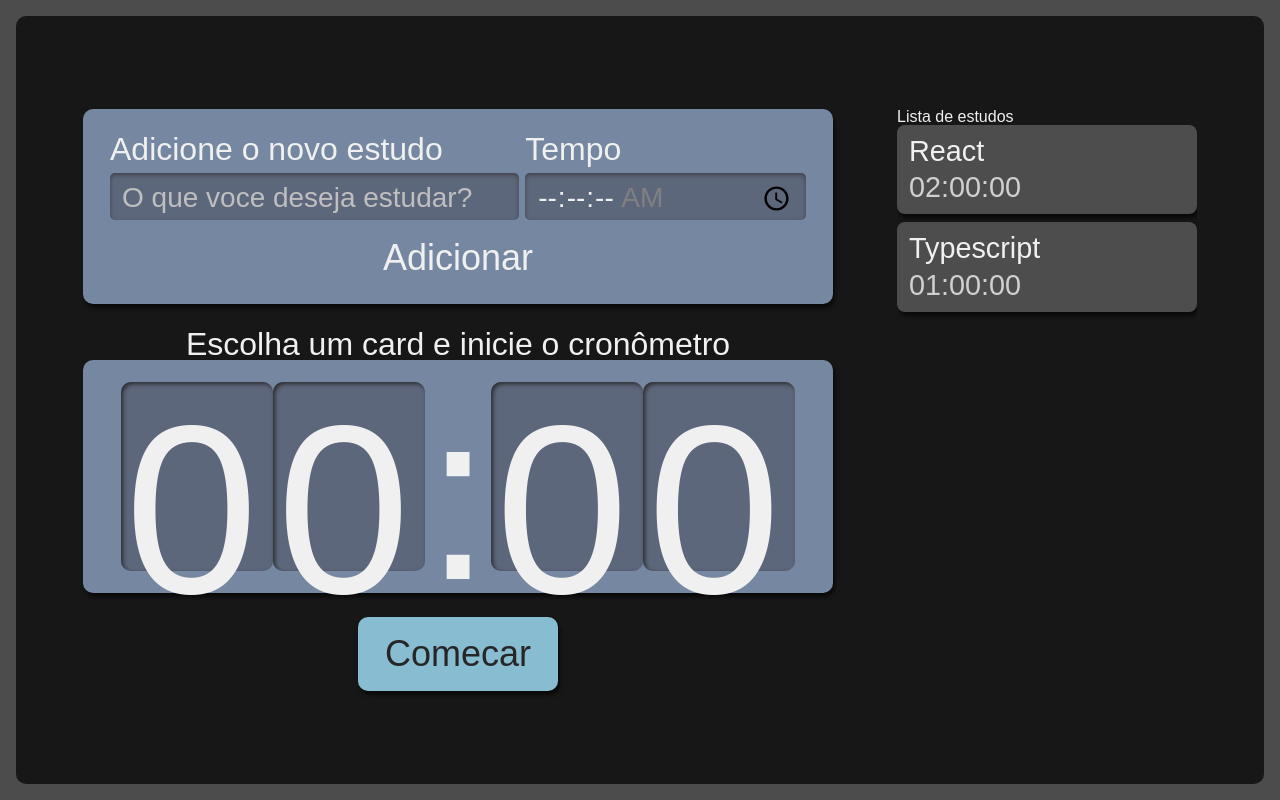
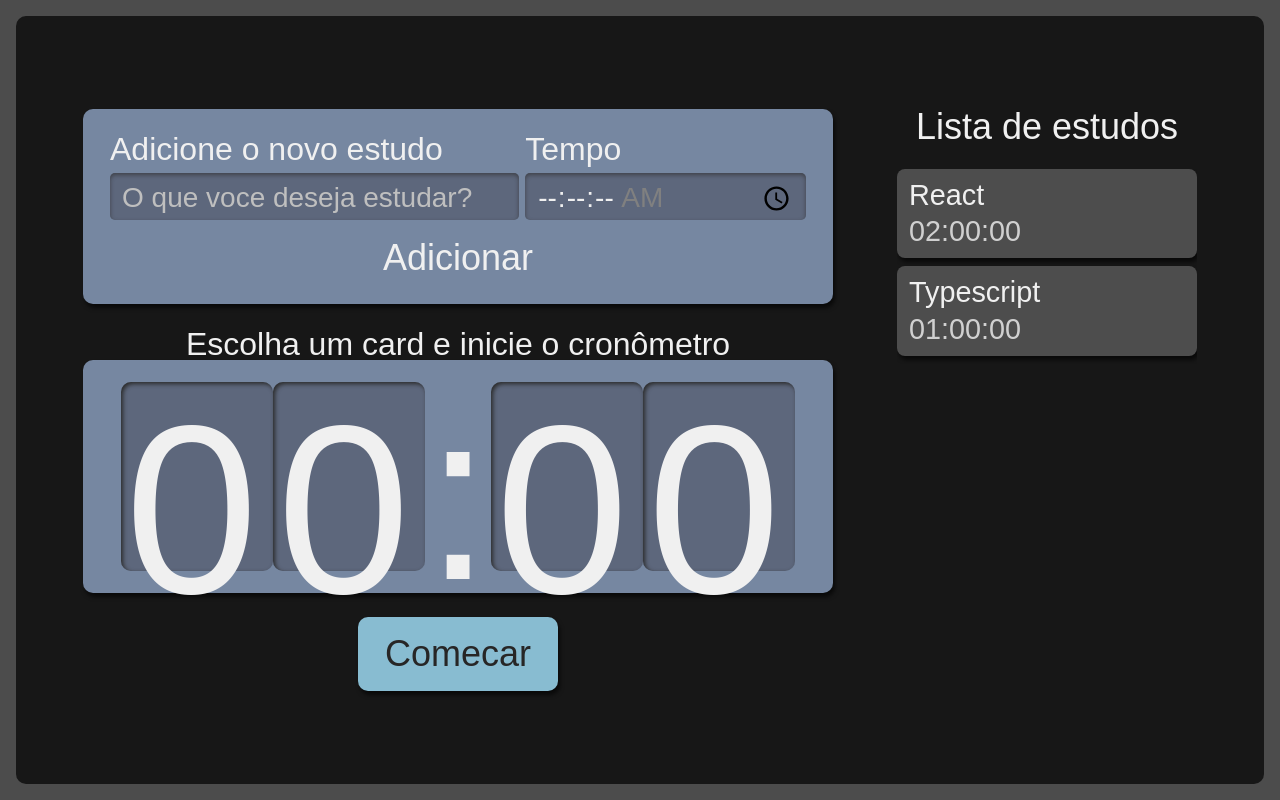
Before and after one commit to Bbeluco/TypeScriptReactProject, a React (Create React App) app: page / in a window 1280 px wide. Built offline with nearby package versions, Linux system fonts and the light colour scheme.

Commit message:
Update ListaComponent based on state

```diff
--- a/src/components/Lista/ListaComponent.tsx
+++ b/src/components/Lista/ListaComponent.tsx
@@ -1,19 +1,22 @@
 import React from 'react';
 import Item from './ItemComponent';
 import style from './Lista.module.scss';
+import { useState } from 'react';
 
 function Lista(){
-    const tarefas = [{
+    const [tarefas, setTarefas] = useState([{
         nome: "React",
         tempo: "02:00:00"
     },
     {
         nome: "Typescript",
         tempo: "01:00:00"
-    }]
+    }])
     return (
         <aside className={style.listaTarefas}>
-            <label>Lista de estudos</label>
+            <h2 onClick={() => {
+                setTarefas([...tarefas, {nome: "Estudo de estados", tempo: "05:00:00"}])
+            }}>Lista de estudos</h2>
             <ul>
                 {tarefas.map((item, index) => (
                     <Item key={index} {...item}/>
```
